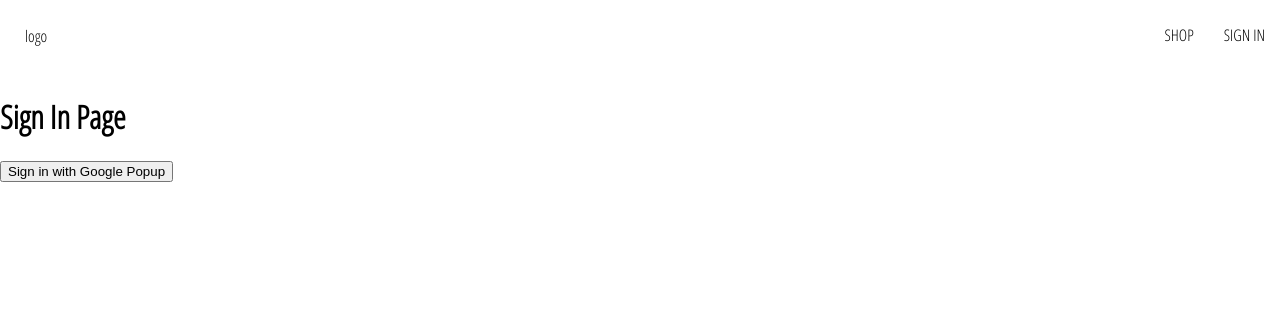
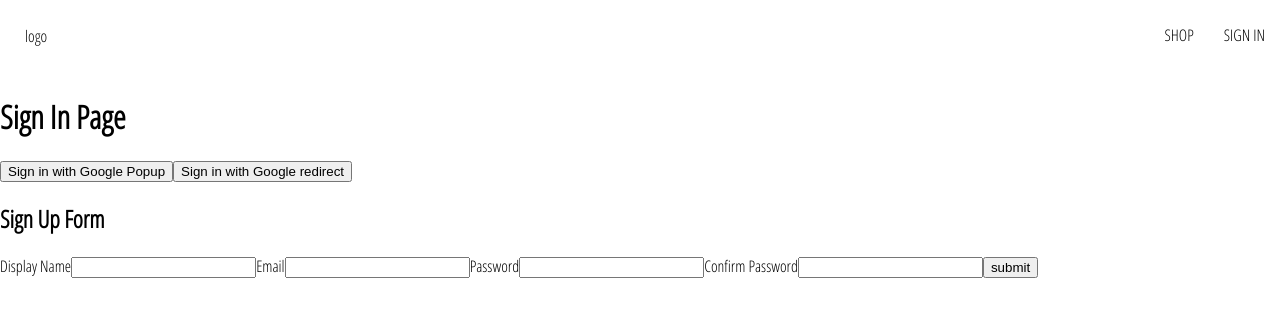
Before and after one commit to nehabansal1688/react-eccomerce-firebase, a React app: page /sign-in in a window 1280 px wide. Shown: the top 316 px of the page. Built offline with nearby package versions, Linux system fonts and the light colour scheme.

Commit message:
2 files modified, 1 added

```diff
--- /dev/null
+++ b/src/components/sign-up-form/signUpForm.component.jsx
@@ -0,0 +1,61 @@
+import React, { useState } from 'react';
+
+const defaultFormFields = {
+  displayName: '',
+  email: '',
+  password: '',
+  confirmPassword: '',
+};
+
+const SignUpForm = () => {
+  const [formFields, setFormFields] = useState(defaultFormFields);
+  const { displayName, email, password, confirmPassword } = formFields;
+
+  const handleChange = (event) => {
+    const { name, value } = event.target;
+    setFormFields({ ...formFields, [name]: value });
+  };
+
+  return (
+    <div>
+      <h2>Sign Up Form</h2>
+      <form onSubmit={() => {}}>
+        <label>Display Name</label>
+        <input
+          type="text"
+          required
+          value={displayName}
+          onChange={handleChange}
+          name="displayName"
+        />
+        <label>Email</label>
+        <input
+          type="email"
+          value={email}
+          onChange={handleChange}
+          required
+          name="email"
+        />
+        <label>Password</label>
+        <input
+          type="password"
+          value={password}
+          onChange={handleChange}
+          required
+          name="password"
+        />
+        <label>Confirm Password</label>
+        <input
+          type="password"
+          value={confirmPassword}
+          onChange={handleChange}
+          required
+          name="confirmPassword"
+        />
+        <button type="submit"> submit</button>
+      </form>
+    </div>
+  );
+};
+
+export default SignUpForm;
--- a/src/routes/sign-in/sign-in.component.jsx
+++ b/src/routes/sign-in/sign-in.component.jsx
@@ -1,20 +1,34 @@
-import React from 'react';
+import React, { useEffect } from 'react';
+import { getRedirectResult } from 'firebase/auth';
+import SignUpForm from '../../components/sign-up-form/signUpForm.component';
 
 import {
+  auth,
   signInWithGooglePopup,
+  signInWithGoogleRedirect,
   createUserDocumentFromAuth,
 } from '../../utils/firebase/firebase.utils';
 
 const SignIn = () => {
+  useEffect(async () => {
+    const response = await getRedirectResult(auth);
+    if (response) {
+      const userDocRef = await createUserDocumentFromAuth(response.user);
+    }
+    console.log(response);
+  }, []);
   const logGoogleUser = async () => {
     const { user } = await signInWithGooglePopup();
     const userDocRef = await createUserDocumentFromAuth(user);
   };
-
   return (
     <div>
       <h1>Sign In Page</h1>
       <button onClick={logGoogleUser}>Sign in with Google Popup</button>
+      <button onClick={signInWithGoogleRedirect}>
+        Sign in with Google redirect
+      </button>
+      <SignUpForm />
     </div>
   );
 };
--- a/src/utils/firebase/firebase.utils.js
+++ b/src/utils/firebase/firebase.utils.js
@@ -28,6 +28,8 @@ provider.setCustomParameters({
 
 export const auth = getAuth();
 export const signInWithGooglePopup = () => signInWithPopup(auth, provider);
+export const signInWithGoogleRedirect = () =>
+  signInWithRedirect(auth, provider);
 
 export const db = getFirestore();
 
```
